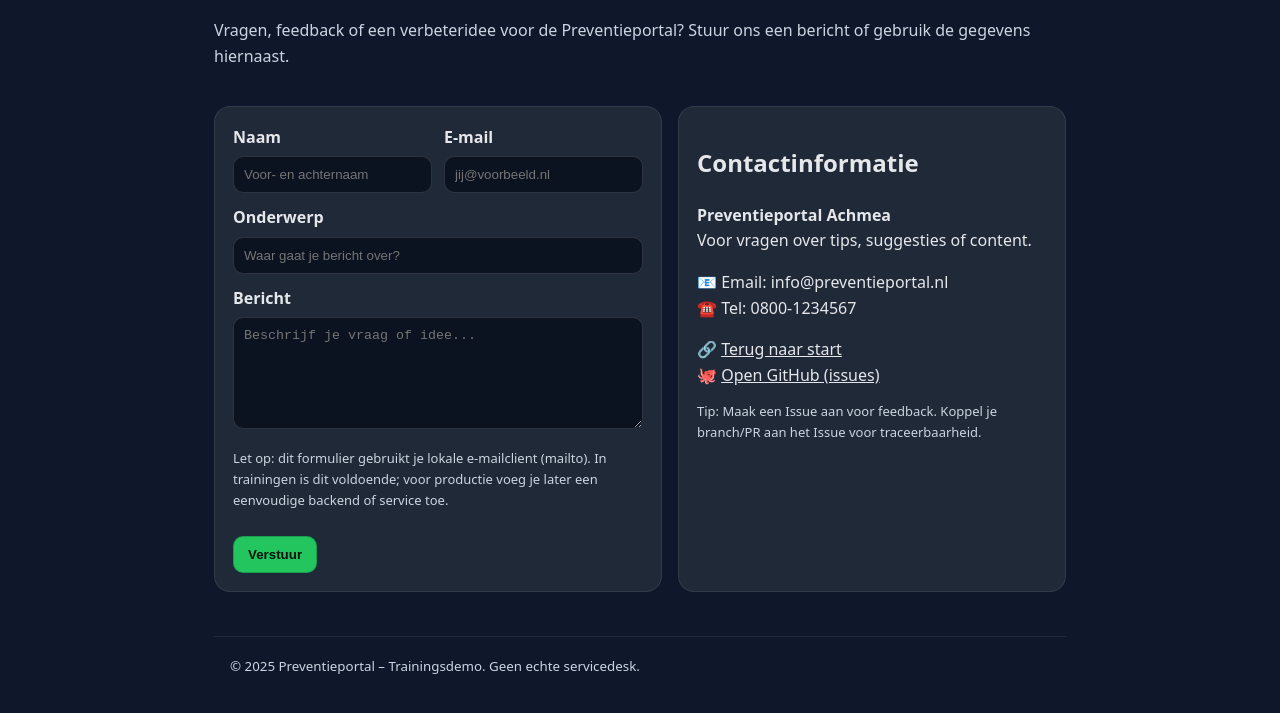
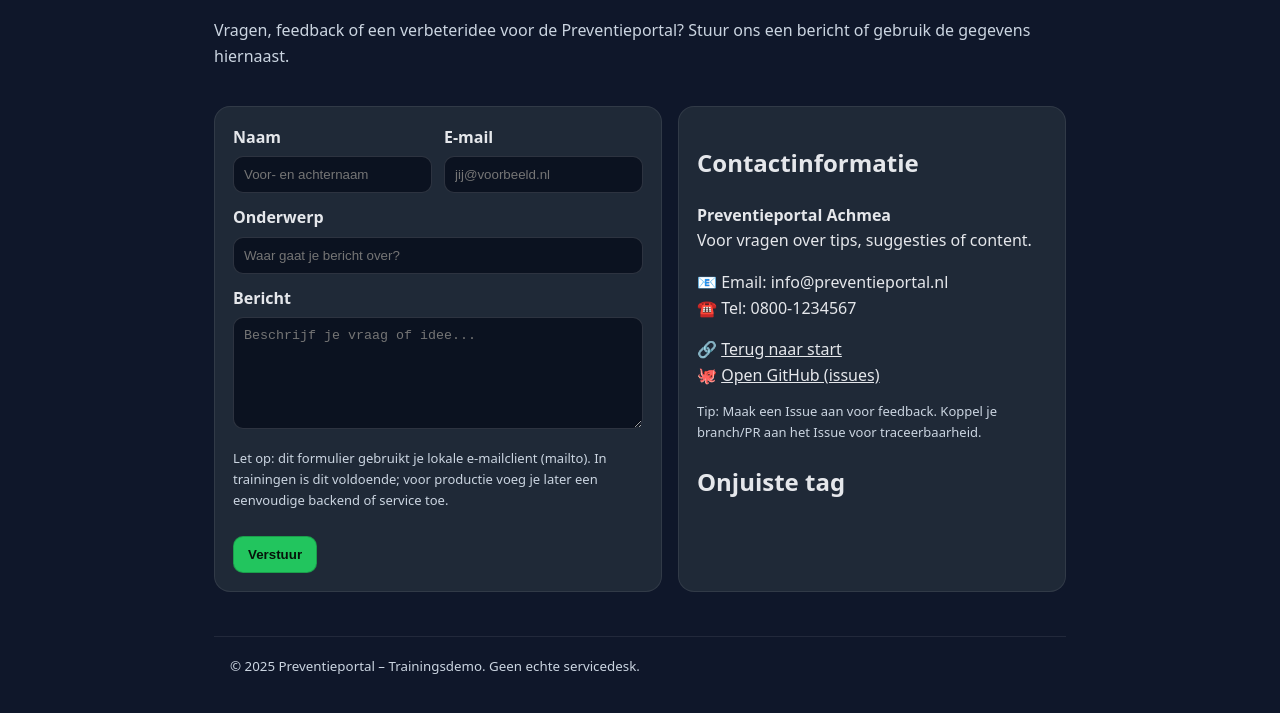
Before and after one commit to rvtil/Preventieportal-team-3, a plain HTML site: page src/contact.html in a window 1280 px wide. Shown: the part 199-912 px from the top of the page. Drawn offline with Linux system fonts and the light colour scheme.

Commit message:
onjuiste tag in contact.html

```diff
--- a/src/contact.html
+++ b/src/contact.html
@@ -110,6 +110,7 @@
           🐙 <a href="https://github.com/" rel="noopener">Open GitHub (issues)</a>
         </div>
         <p class="hint">Tip: Maak een Issue aan voor feedback. Koppel je branch/PR aan het Issue voor traceerbaarheid.</p>
+        <h2>Onjuiste tag</h3>
       </aside>
     </section>
 <footer>
```
